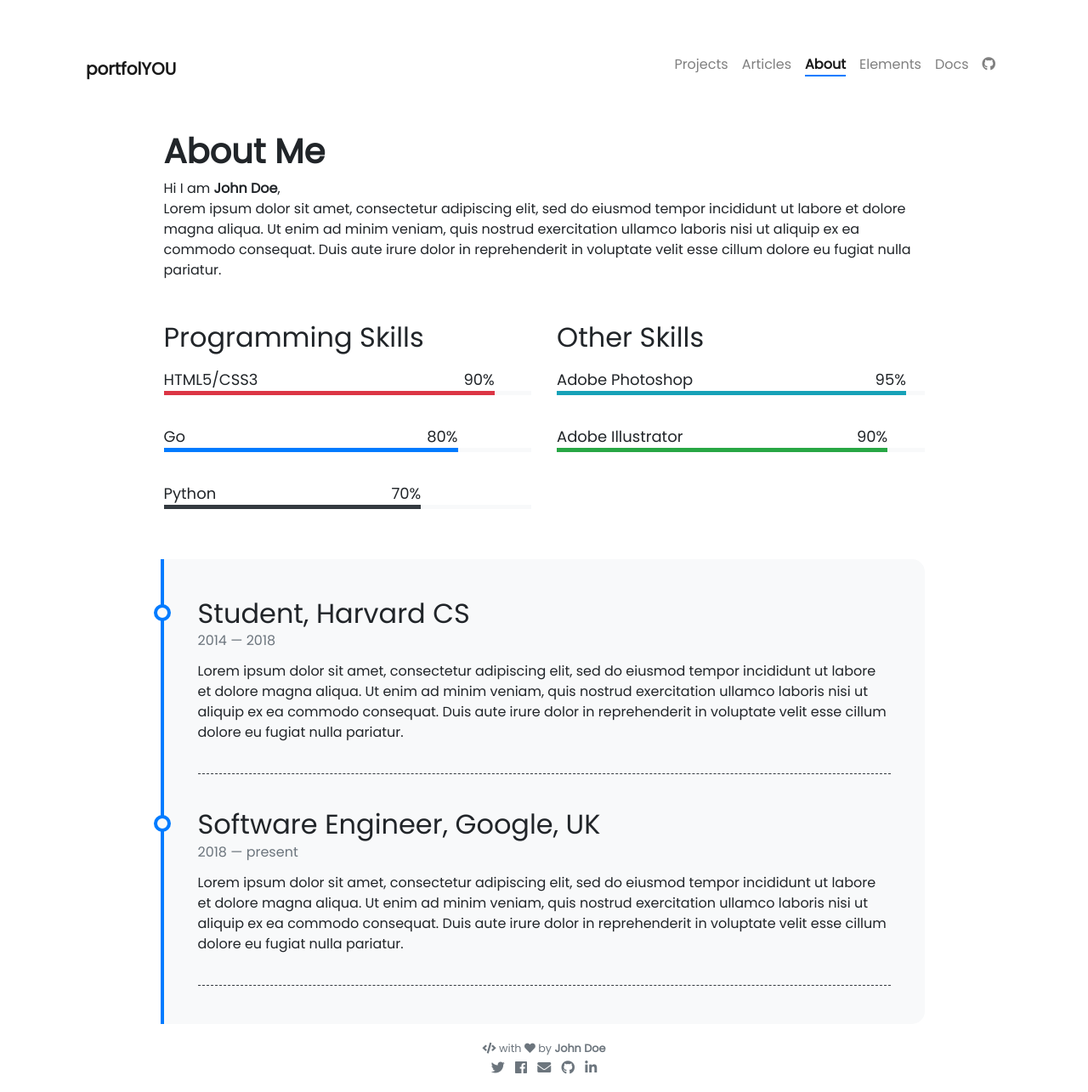
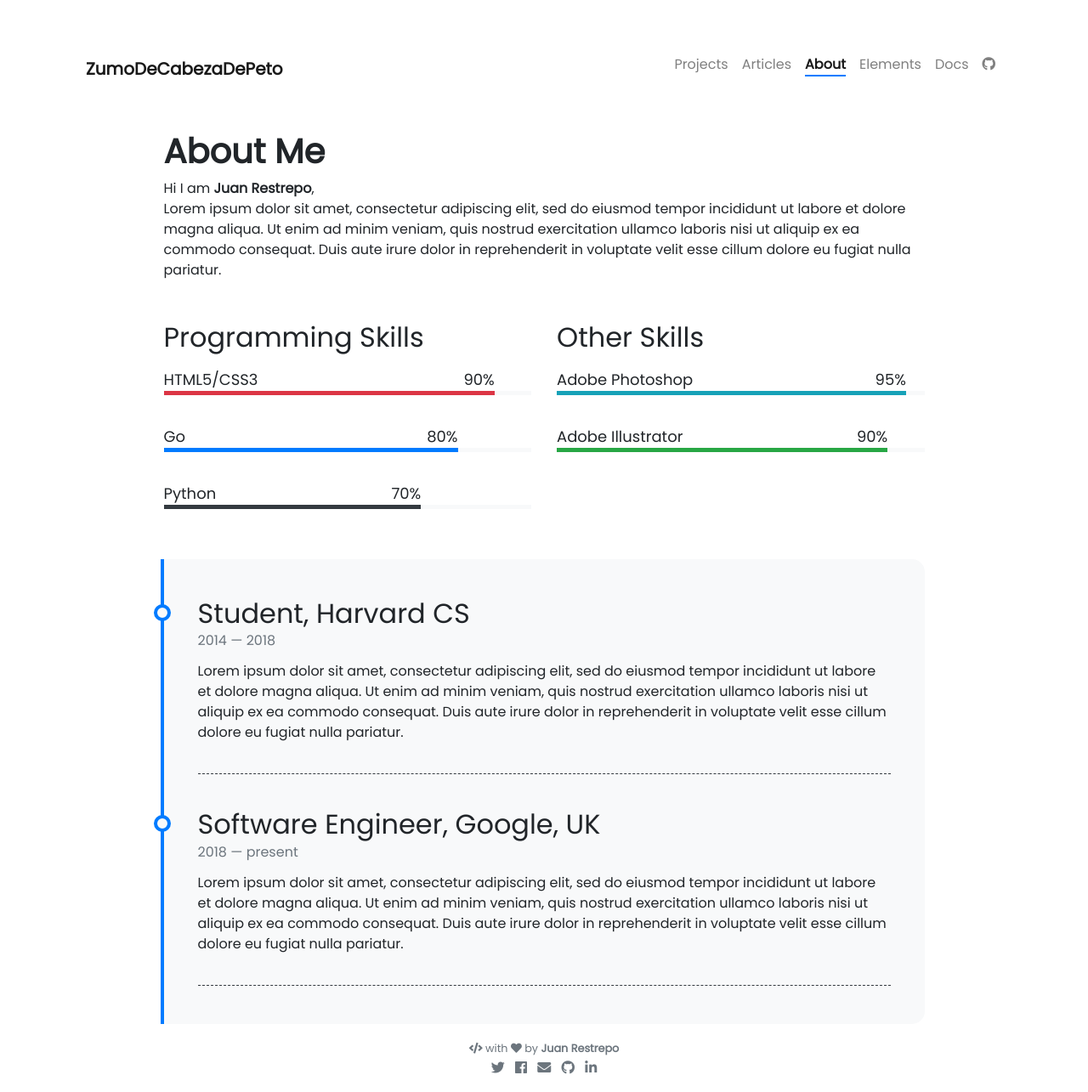
Before and after one commit to juancarestre/juanxcarestre.github.io, a Jekyll site: the page built from pages/about.md, in a window 1280 px wide. Shown: the whole page at 85% size. Built offline with Jekyll 4.4.1, drawn with Linux system fonts in a browser that asks for light colours; nearby versions of some CDN libraries; comment, search, counter and statistics services are not loaded.

Commit message:
Updated basic config info

```diff
--- a/_config.yml
+++ b/_config.yml
@@ -1,11 +1,19 @@
 # Site settings
-title: portfolYOU
+title: ZumoDeCabezaDePeto
 description: >- # this means to ignore newlines until "baseurl:"
-  Always code as if the guy who ends up maintaining your code
-  will be a violent psychopath who knows where you live.
+  Solo puedo decir que tengo varios sobrenombres, entre ellos,
+  El Juan, El JuanCa, El Crack, El 2.95, El Titan, El Tifon,
+  El Warrior, El Kratos, El Puma, El Mastodonte, El Megalodon,
+  El ManDeLosLoros, El Fiera, El Tornado, El Tormenta solar,
+  El Impaktrueno, El Ralph Wolf, El Blackwargreymon, El LordComandante,
+  El UltimaWeapon, El BestSingedDelValleDelAburra, El Obelisco el atormentador,
+  El NasusFeed, El SakuraVsSasoriConLinkinParkDeFondo, El Jefe Maestro,
+  El RobertoCarlos delantero de Gomito58.
+
+  Pero mas facil me dices Peto.
 baseurl: ""  # the subpath of your site, e.g. /blog
 url: "" # the base hostname & protocol for your site, e.g. http://example.com
-repository: YoussefRaafatNasry/portfolYOU
+repository: juancarestre/juancarestre.github.io
 
 remote_theme: YoussefRaafatNasry/portfolYOU
 
@@ -18,13 +26,13 @@ markdown: kramdown
 
 # Author Info
 author:
-  name     : John Doe
-  image    : https://i2.cdn.turner.com/cnnnext/dam/assets/140926165711-john-sutter-profile-image-large-169.jpg
-  email    : username@xyz.com
-  github   : username
-  twitter  : username
-  linkedin : username
-  facebook : username
+  name     : Juan Restrepo
+  image    : https://avatars3.githubusercontent.com/u/25625702?s=400&u=af1cb66a371e770cb4fa545e4634ab1926781581&v=4
+  email    : jcrestrepobedoya@gmail.com
+  github   : juancarestre
+  twitter  : juancarestre
+  linkedin : juan-restrepo-it
+  facebook : juancarestre
 
 
 # Collections
```
